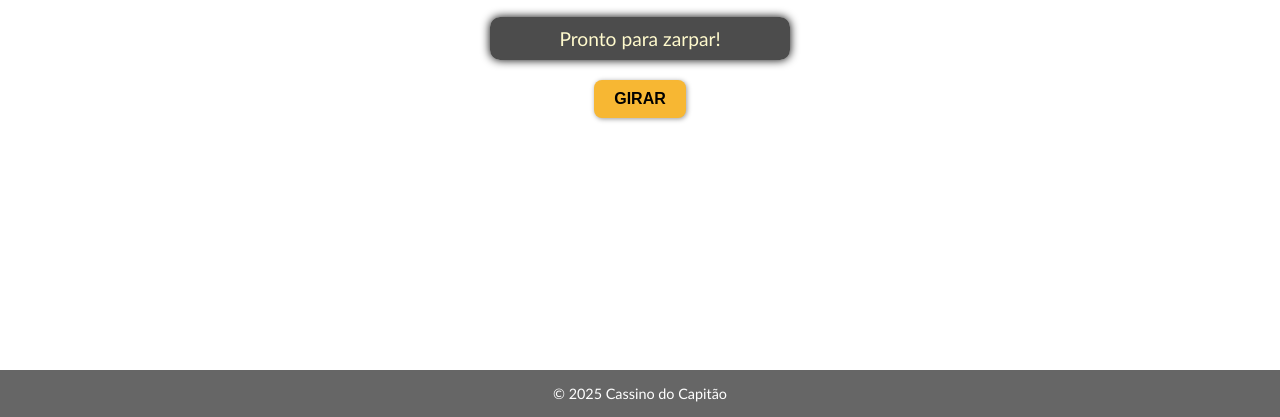
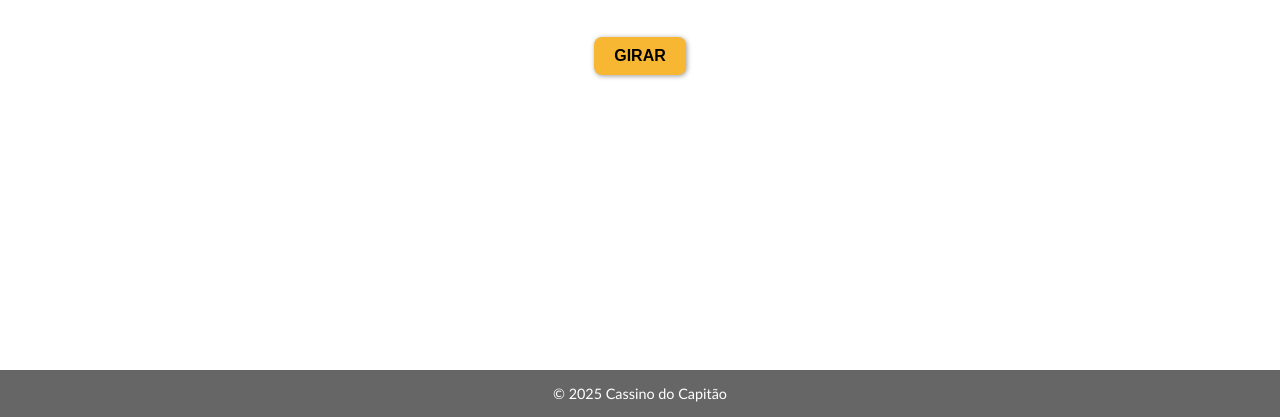
Before and after one commit to randomuser0398/Projetofase3, a plain HTML site: page index.html in a window 1280 px wide. Shown: the part 383-800 px from the top of the page. Drawn offline with Linux system fonts and the light colour scheme.

Commit message:
Add files via upload

```diff
--- a/index.html
+++ b/index.html
@@ -28,9 +28,7 @@
       <div class="slot" id="reel2">⭐️</div>
       <div class="slot" id="reel3">💎</div>
     </section>
-<section class="mensagem-container">
-  <div id="mensagem-resultado" class="mensagem-retangulo">Pronto para zarpar!</div>
-</section>
+
     <section class="acoes">
       <button id="girar-btn">GIRAR</button>
       <div id="mensagem-resultado"></div>
```
